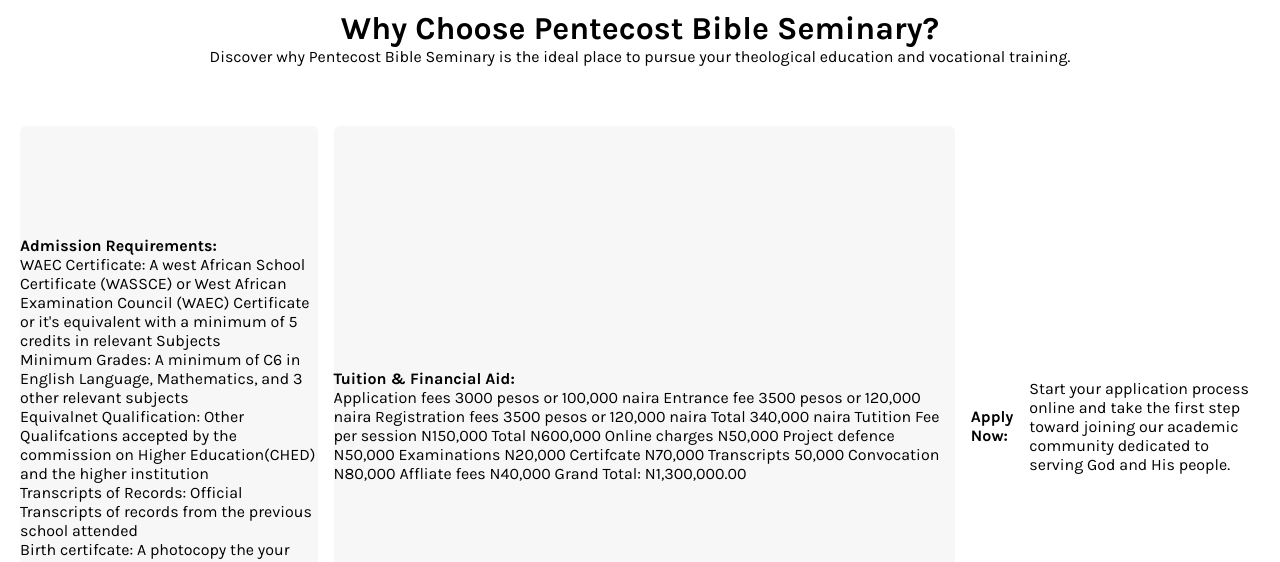
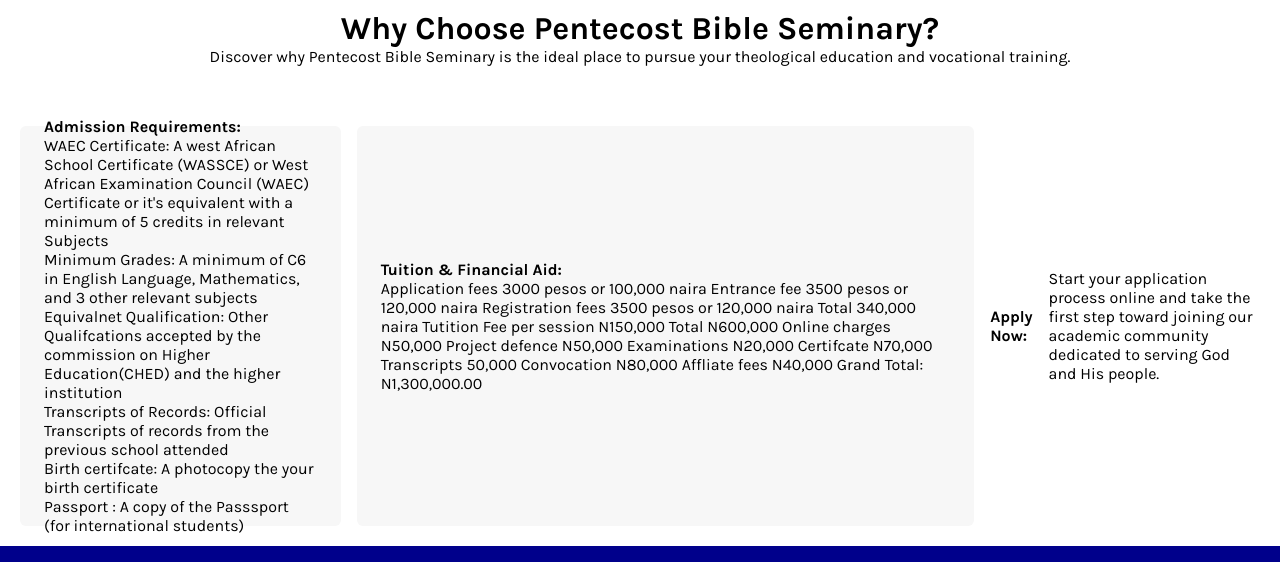
Before and after one commit to Mr-Webenstein/Elysian, a plain HTML site: page index.html in a window 1280 px wide. Shown: the part 1700-2262 px from the top of the page. Drawn offline with Linux system fonts and the light colour scheme.

Commit message:
Update index.css

```diff
--- a/index.css
+++ b/index.css
@@ -141,15 +141,11 @@ header {
 }
 .admission {
   background-color: #f7f7f7;
-
+  padding: 24px;
   border-radius: 6px;
-  height: 600px;
+  height: 400px;
   display: flex;
   align-items: center;
-}
-
-.head2{
-  width:50%;
 }
 footer {
   background-color: #00008b;
```
